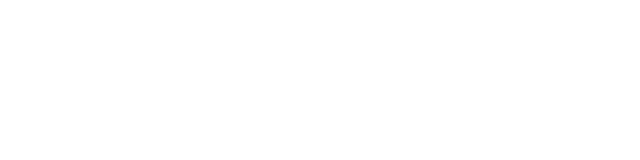
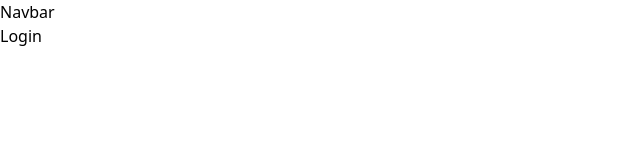
Before and after one commit to Muazzia/socialMedia-Frontend, a React (Vite) app: page / in a window 1280 px wide. Shown: the top 160 px of the page, without its empty margins (0-640 px from the left). Built offline with nearby package versions, Linux system fonts and the light colour scheme.

Commit message:
creating the layout

```diff
--- a/package.json
+++ b/package.json
@@ -11,7 +11,8 @@
   },
   "dependencies": {
     "react": "^18.2.0",
-    "react-dom": "^18.2.0"
+    "react-dom": "^18.2.0",
+    "react-router-dom": "^6.14.2"
   },
   "devDependencies": {
     "@types/react": "^18.0.37",
--- /dev/null
+++ b/src/components/Navbar.tsx
@@ -0,0 +1,9 @@
+import React from 'react'
+
+const Navbar = () => {
+  return (
+    <div>Navbar</div>
+  )
+}
+
+export default Navbar
--- a/src/main.tsx
+++ b/src/main.tsx
@@ -1,10 +1,11 @@
 import React from 'react'
 import ReactDOM from 'react-dom/client'
-import App from './App.tsx'
 import './index.css'
+import { RouterProvider } from 'react-router-dom'
+import routes from './pages/routes';
 
 ReactDOM.createRoot(document.getElementById('root') as HTMLElement).render(
   <React.StrictMode>
-    <App />
+    <RouterProvider router={routes}/>
   </React.StrictMode>,
 )
--- /dev/null
+++ b/src/pages/Home.tsx
@@ -0,0 +1,9 @@
+import React from 'react'
+
+const Home = () => {
+  return (
+    <div>Home</div>
+  )
+}
+
+export default Home
--- /dev/null
+++ b/src/pages/Layout.tsx
@@ -0,0 +1,14 @@
+import React from 'react'
+import Navbar from '../components/Navbar';
+import { Outlet } from 'react-router-dom';
+
+const Layout = () => {
+  return (
+    <div>
+        <Navbar/>
+        <Outlet/>
+    </div>
+  )
+}
+
+export default Layout
--- /dev/null
+++ b/src/pages/Login.tsx
@@ -0,0 +1,9 @@
+import React from 'react'
+
+const Login = () => {
+  return (
+    <div>Login</div>
+  )
+}
+
+export default Login
--- /dev/null
+++ b/src/pages/Logout.tsx
@@ -0,0 +1,9 @@
+import React from 'react'
+
+const Logout = () => {
+  return (
+    <div>Logout</div>
+  )
+}
+
+export default Logout
--- /dev/null
+++ b/src/pages/UserProfile.tsx
@@ -0,0 +1,9 @@
+import React from 'react'
+
+const UserProfile = () => {
+  return (
+    <div>UserProfile</div>
+  )
+}
+
+export default UserProfile
--- /dev/null
+++ b/src/pages/routes.tsx
@@ -0,0 +1,21 @@
+import { createBrowserRouter } from "react-router-dom";
+import Layout from './Layout';
+import Login from './Login';
+import Logout from './Logout';
+import Home from './Home';
+import UserProfile from './UserProfile';
+
+const routes= createBrowserRouter([
+    {
+        path: "/",
+        element: <Layout/>,
+        children: [
+          { index: true, element: <Login /> },
+          { path:'register', element: <Logout /> },
+          { path: "home", element: <Home /> },
+          { path: "profile/:id", element: <UserProfile /> },
+        ],
+      },
+]);
+
+export default routes;
```
Also changed, not shown: src/App.tsx (deleted, +0 -8 lines), 1 other file (tests, documents, lock files or other folders).
